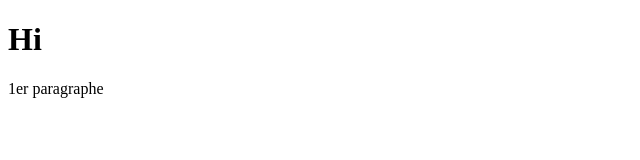
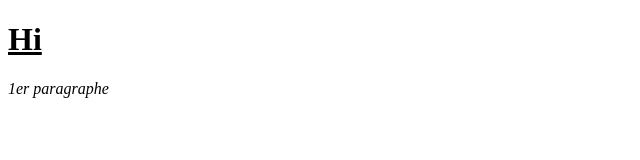
Before and after one commit to Mathieu1993/notreProjet_MD, a plain HTML site: page index.html in a window 1280 px wide. Shown: the full height of the page, 0-640 px from the left. Drawn offline with Linux system fonts and the light colour scheme.

Commit message:
modif' index.html, hi souligné et paragraphe en ital..

```diff
--- a/index.html
+++ b/index.html
@@ -6,7 +6,7 @@
 
 </head>
 <body>
-<h1>Hi</h1>
-<P>1er paragraphe</p>
+<h1><u>Hi</u></h1>
+<P><i>1er paragraphe</i></p>
 </body>
 </html>
```
